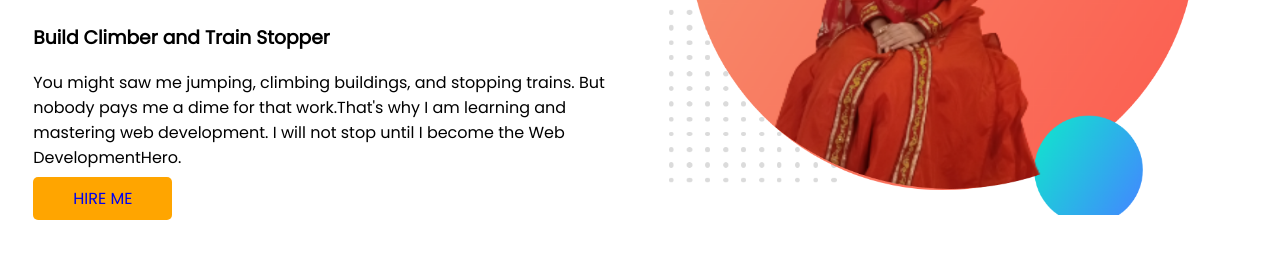
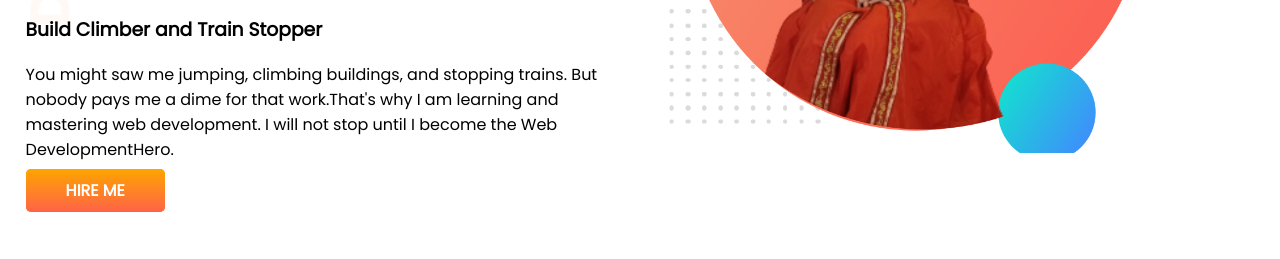
Before and after one commit to RamisaBinteAzad/My_Portfolio_Website, a plain HTML site: page index.html in a window 1280 px wide. Shown: the part 335-594 px from the top of the page. Drawn offline with Linux system fonts and the light colour scheme.

Commit message:
top banner added

```diff
--- a/index.html
+++ b/index.html
@@ -14,7 +14,7 @@
 </head>
 
 <body>
-    <section>
+    <section class="top-banner">
         <div class="width">
             <h1>Welcome To</h1>
             <h1><span class="orange">Ramisa Binte Azad </span>World!!</h1>
--- a/style.css
+++ b/style.css
@@ -1,5 +1,6 @@
 body {
     font-family: 'Poppins', sans-serif;
+    margin: 0;
 }
 
 h1 {
@@ -21,13 +22,21 @@ section {
 }
 
 .width img {
-    width: 90%;
+    width: 80%;
 
 }
 
 .link-button {
     text-decoration: none;
+    background-image: linear-gradient(orange, tomato);
     background-color: orange;
+    color: white;
+    font-weight: 700;
     padding: 10px 40px;
     border-radius: 5px;
 }
+
+.top-banner {
+    background-image: url(my_images/top-banner.png);
+    background-repeat: no-repeat;
+}
```
Also changed, not shown: my_images/top-banner.png (added).
